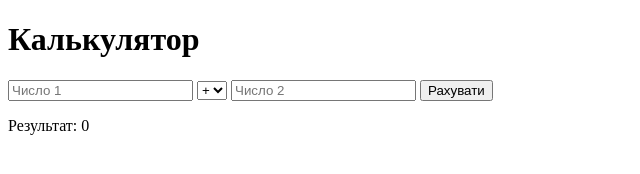
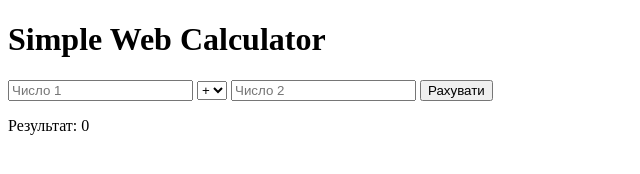
Before and after one commit to daria-horishna/simple-web-calculator, a plain HTML site: page index.html in a window 1280 px wide. Shown: the whole page, without its empty margins (0-640 px from the left). Drawn offline with Linux system fonts and the light colour scheme.

Commit message:
feat: translate header to English

```diff
--- a/index.html
+++ b/index.html
@@ -5,7 +5,7 @@
     <title>Simple Web Calculator</title>
 </head>
 <body>
-    <h1>Калькулятор</h1>
+    <h1>Simple Web Calculator</h1>
     <input type="number" id="num1" placeholder="Число 1">
     <select id="operator">
         <option value="+">+</option>
```
